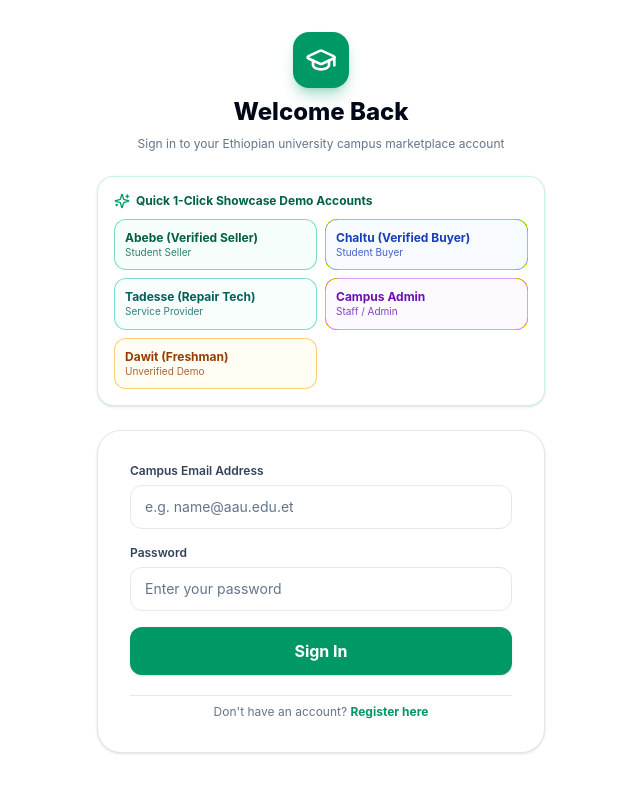
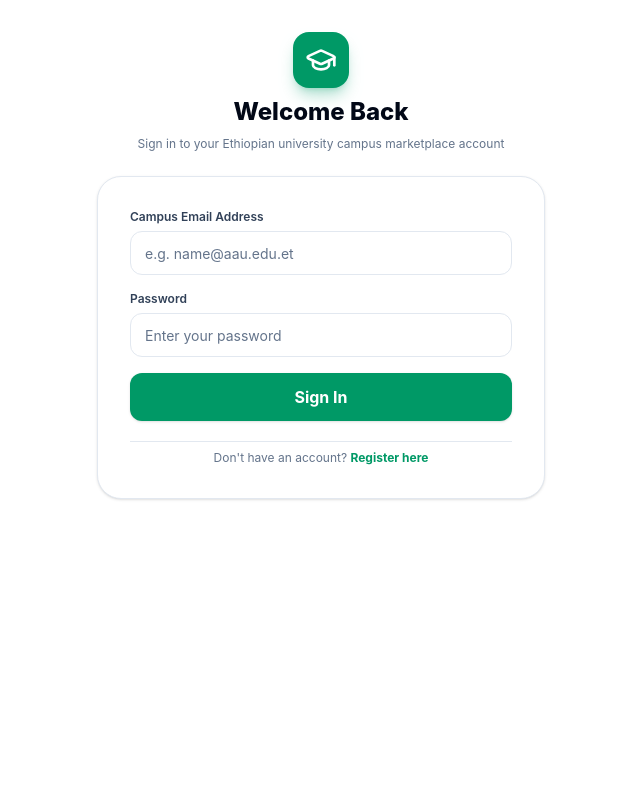
Before and after one commit to UniMarket-Project/UniMarket, a React (Vite) app in the folder apps/web/: page /login in a window 1280 px wide. Shown: the top 792 px of the page, without its empty margins (319-959 px from the left). Built offline with nearby package versions, Linux system fonts and the light colour scheme; no server answers.

Commit message:
refactor(web): remove demo showcase account switcher from login UI

```diff
--- a/apps/web/src/features/auth/LoginPage.tsx
+++ b/apps/web/src/features/auth/LoginPage.tsx
@@ -3,10 +3,10 @@ import { useNavigate, Link } from "react-router-dom";
 import { useAuthStore } from "./auth.store";
 import { Input } from "../../shared/components/ui/Input";
 import { Button } from "../../shared/components/ui/Button";
-import { GraduationCap, Sparkles } from "lucide-react";
+import { GraduationCap } from "lucide-react";
 import { getErrorMessage } from "../../shared/utils/errors";
 
-const DEMO_ACCOUNTS = [
+export const DEMO_ACCOUNTS = [
   {
     role: "Abebe (Verified Seller)",
     email: "abebe.bikila@aau.edu.et",
@@ -70,20 +70,6 @@ export function LoginPage() {
     }
   };
 
-  const handleQuickLogin = async (accEmail: string, accPass: string) => {
-    setEmail(accEmail);
-    setPassword(accPass);
-    setErrorMsg("");
-    try {
-      await login(accEmail, accPass);
-      navigate("/");
-    } catch (err: any) {
-      setErrorMsg(
-        getErrorMessage(err, "Failed to login with demo account. Please try again.")
-      );
-    }
-  };
-
   return (
     <div className="max-w-md mx-auto py-8 space-y-6">
       <div className="text-center space-y-2">
@@ -98,26 +84,6 @@ export function LoginPage() {
         </p>
       </div>
 
-      {/* Quick Showcase Account Switcher */}
-      <div className="rounded-2xl border border-emerald-500/20 bg-card p-4 space-y-2.5 shadow-sm">
-        <div className="flex items-center gap-1.5 text-xs font-bold text-emerald-800 dark:text-emerald-300">
-          <Sparkles className="h-4 w-4 text-emerald-600" />
-          <span>Quick 1-Click Showcase Demo Accounts</span>
-        </div>
-        <div className="grid grid-cols-1 sm:grid-cols-2 gap-2">
-          {DEMO_ACCOUNTS.map((acc) => (
-            <button
-              key={acc.email}
-              type="button"
-              onClick={() => handleQuickLogin(acc.email, acc.password)}
-              className={`p-2.5 rounded-xl border text-left text-xs transition-all hover:scale-[1.02] active:scale-100 flex flex-col justify-between ${acc.color}`}
-            >
-              <span className="font-bold truncate">{acc.role}</span>
-              <span className="text-[10px] opacity-80">{acc.tag}</span>
-            </button>
-          ))}
-        </div>
-      </div>
 
       {/* Standard Email/Password Form */}
       <div className="rounded-3xl border border-border bg-card p-6 sm:p-8 shadow-sm space-y-5">
```
